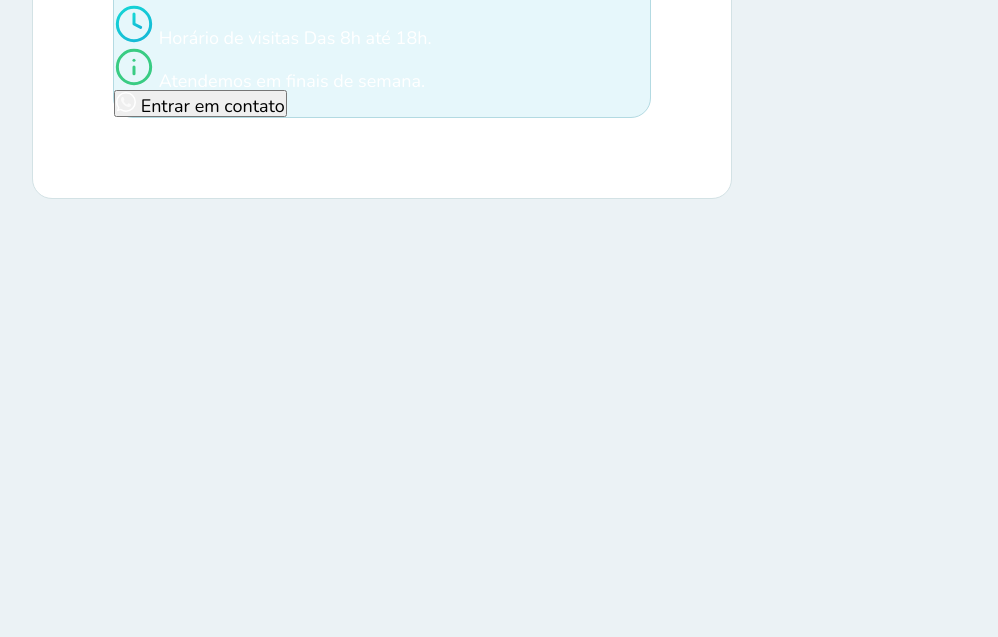
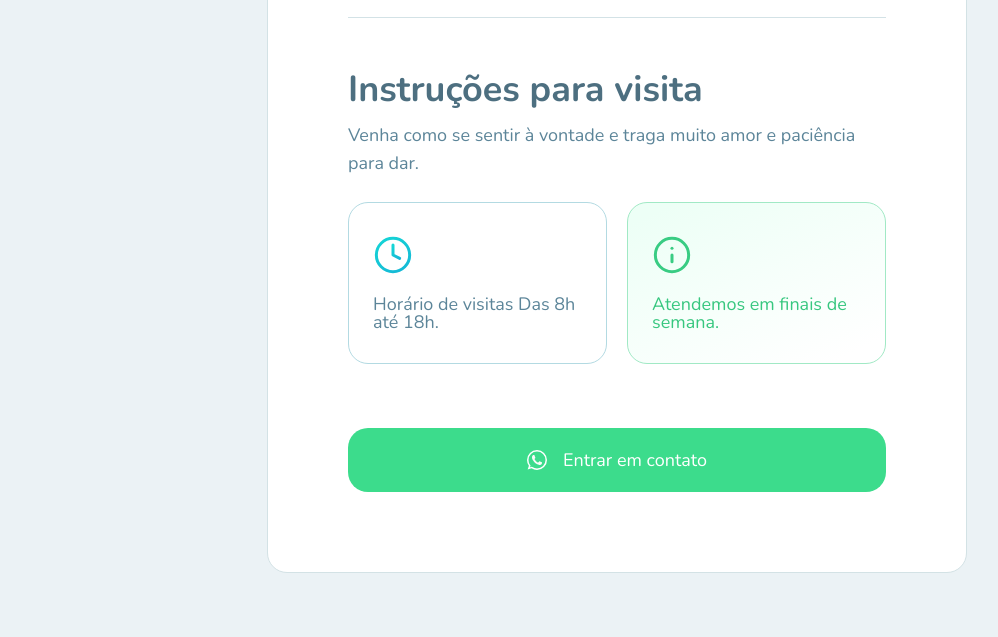
Before and after one commit to HeloisyPQ/Lar-das-meninas, a web app: file orphanage.html in a window 1280 px wide. Shown: the part 1139-1776 px from the top of the page, without its empty margins (78-1076 px from the left). Before the commit the page ends 1402 px from the top, so only its background shows below. Run offline with its HTML, style and script files only (its server is not run), Linux system fonts and the light colour scheme; some libraries are stand-ins or nearby versions.

Commit message:
Parte 3 orphanage.html + js e css com adição de um botão e mapa certinho.

```diff
--- a/local/css/page-orphanage.css
+++ b/local/css/page-orphanage.css
@@ -37,6 +37,10 @@ aside.sidebar footer button:hover{
 
 .with-sidebar{
     padding-left: 110px;
+}
+
+main{
+    flex: 1;
 }
 
 /* details */
@@ -124,7 +128,7 @@ aside.sidebar footer button:hover{
 }
 
 .map-container footer{
-    padding: 2 rem 0;
+    padding: 2rem 0;
 
     text-align: center;
 }
@@ -139,3 +143,81 @@ aside.sidebar footer button:hover{
     border-bottom: 1px solid #dde3f0;
     border-radius: 2rem;
 }
+
+.orphanage-details-content hr {
+    width: 100%;
+    height: 1px;
+
+    border: 0;
+
+    background: #D3E2E6;
+
+    margin: 6.4rem 0;
+}
+
+.orphanage-details-content h2{
+    font-size: 3.6rem;
+    line-height: 1.5rem;
+    color: #4d6f80;
+}
+
+.open-details {
+    margin-top: 2.4rem;
+
+    display: grid;
+    grid-template-columns: 1fr 1fr;
+    column-gap: 2rem;
+}
+
+.open-details div {
+    padding: 3.2rem 2.4rem;
+}
+
+.open-details div img{
+    display: block;
+
+    margin-bottom: 2rem; /* ! */
+}
+
+.open-details .hour{
+    background: linear-gradient(149.97deg, #E6F7FB 8,13%, #FFFFFF 92.67%);
+    border: 1px solid #B3DAE2;
+    border-radius: 20px;
+    color: #5C8599
+}
+
+.open-details .open-on-weekends {
+    background: linear-gradient(154.16deg, #EDFFF6 7.85%, #FFFFFF 91.03%);
+    border: 1px solid #A1E9C5;
+    border-radius: 20px;
+    color: #37C77F;
+}
+
+.primary-button{
+    margin-top: 6.4rem;
+
+    width: 100%;
+    height: 6.4rem;
+    border: 0;
+
+    cursor: pointer;
+
+    background: #3cdc8c;
+
+    border-radius: 2rem;
+    color: white;
+
+    display: flex;
+    align-items: center;
+    justify-content: center;
+
+    transition: background-color .2s;
+}
+
+.primary-button:hover {
+    background: #36cf82;
+}
+
+.primary-button img{
+    margin-right: 1.6rem;
+}
--- a/local/scripts/page-orphanage.js
+++ b/local/scripts/page-orphanage.js
@@ -4,13 +4,14 @@ const options = {
     touchZoom: false,
     doubleClickZoom: false,
     scrollWheeZoom: false,
+    zoomControl: false
 }
 // Variável contante const mymap, objeto L
 // Acessa mymap
 //e setView([Latitude, Logintude], Zoom)
 //const mymap = L.map('mapid').setView([51.505, -0.09], 15);
     // Create map.
-    const map = L.map('mapid').setView([-8.757835, -63.872515], 13);
+    const map = L.map('mapid', options).setView([-8.757835, -63.872515], 13);
 
     // Create and add tileLayer.
 L.tileLayer( // Cria o tileLayer, a primeira camada que vai recebr o mapa.
--- a/orphanage.html
+++ b/orphanage.html
@@ -75,27 +75,30 @@
                     </div>
 
                     <div class="orphanage-details-content">
-                        <h1> Lar das meninas </h1>
+
+                            <h1> Lar das meninas  </h1>
 
                             <p>
-                            Presta assistência à crianças de 06 a 15 anos
-                            que se encontre em situaçao de risco e/ou
-                            vulnerabilidade social.
+                                Presta assistência à crianças de 06 a 15 anos que se encontre
+                                em situaçao de risco e/ou vulnerabilidade social.
                             </p>
 
                             <div class="map-container">
                                 <div id="mapid">
+                                </div>
                                 <footer>
-                                    <a href="">Ver rotas no Google Maps</a>
+                                    <a href="">
+                                         Ver rotas no Google Maps
+                                    </a>
                                 </footer>
                             </div>
 
-                            <hr>
+                            <hr />
+
                             <h2> Instruções para visita </h2>
 
                             <p>
-                                Venha como se sentir à vontade
-                                e traga muito amor e paciência para dar.
+                                Venha como se sentir à vontade e traga muito amor e paciência para dar.
                             </p>
 
                             <div class="open-details">
@@ -110,18 +113,13 @@
                             </div>
 
                             <button class="primary-button" type="button">
-                                <img src="./local/images/whatsapp.svg" aly="Chamar no Whatsapp">
+                                <img src="./local/images/whatsapp.svg" alt="Chamar no Whatsapp">
                                 Entrar em contato
                             </button>
                     </div>
                 </div>
-
+            </main>
         </div>
-            </main>
-
-         </div>
-
         <script src="./local/scripts/page-orphanage.js"></script>
-
     </body>
 </html>
```
Lines whose indentation alone changed are shown as unchanged.
